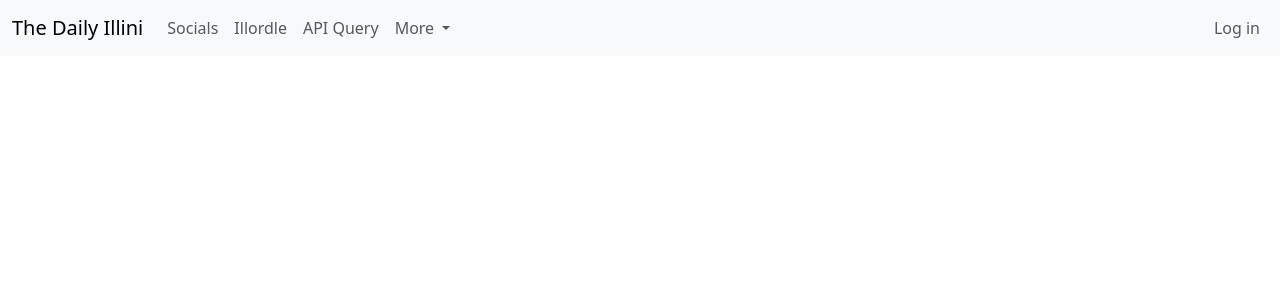
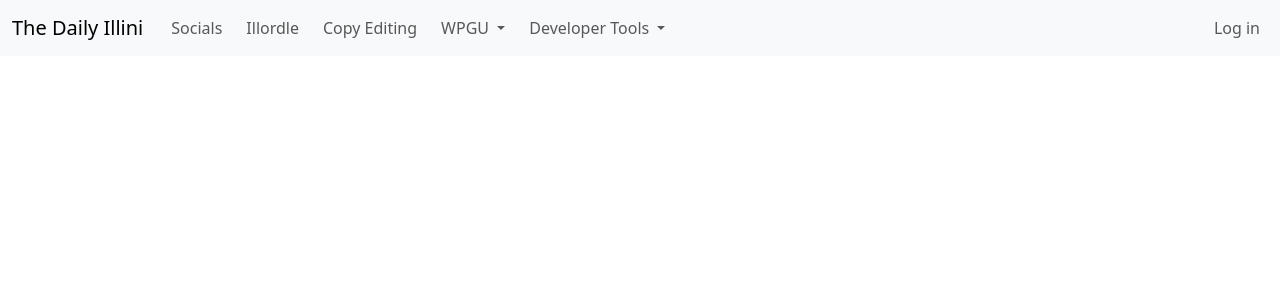
Before and after one commit to Illini-Media-Company/central-backend, a Flask app: page / in a window 1280 px wide. Shown: the top 300 px of the page. Run offline with Flask 2, Linux system fonts and the light colour scheme; parts of the project's set-up code (start-up, migrations or seed data) failed here and were passed over.

Commit message:
Add gcal links to navbar

```diff
--- a/constants.py
+++ b/constants.py
@@ -40,6 +40,7 @@ CC_LIST_MAPPING = {
 RETOOL_API_KEY = os.environ.get("RETOOL_API_KEY", None)
 
 COPY_EDITING_GCAL_ID = "c_ce11637c04b9e766b04cf09ca41c971bd6b567648308d2ee53823cea6672ae4a@group.calendar.google.com"
+WPGU_ON_AIR_GCAL_ID = "c_b888554deb36a74a61aea32bac28ab500ade0003cd2ae61085354e07c2fa0fa0@group.calendar.google.com"
 
 APPS_SCRIPT_RUNNER_EMAIL = "apps-script-runner@illinimedia.com"
 CONTEND_DOC_AUD = (
--- a/main.py
+++ b/main.py
@@ -23,6 +23,7 @@ import requests
 from talisman import Talisman
 
 # Local imports
+import constants
 from constants import (
     GOOGLE_CLIENT_ID,
     GOOGLE_CLIENT_SECRET,
@@ -79,6 +80,14 @@ def load_user(user_id):
 @login_manager.unauthorized_handler
 def unauthorized_callback():
     return redirect("/login?state=" + urllib.parse.quote(request.path))
+
+
+@app.context_processor
+def add_template_context():
+    def get_gcal_url(gcal_id):
+        return f"https://calendar.google.com/calendar?cid={gcal_id}"
+
+    return dict(get_gcal_url=get_gcal_url, constants=constants)
 
 
 @app.route("/")
--- a/templates/base.html
+++ b/templates/base.html
@@ -1,5 +1,5 @@
 {% macro nav_item(url, text) %}
-<li class="nav-item">
+<li class="nav-item px-1">
     {% if request.path.startswith(url) %}
     <a class="nav-link active" aria-current="page" href="{{ url }}">{{ text }}</a>
     {% else %}
@@ -8,9 +8,10 @@
 </li>
 {% endmacro %}
 
-{% macro nav_dropdown_item(url, text) %}
+{% macro nav_dropdown_item(url, text, target) %}
 <li>
-    <a class="dropdown-item" href="{{ url }}">{{ text }}</a>
+    {% set target = target|default('_self') %}
+    <a class="dropdown-item" href="{{ url }}" target="{{ target }}">{{ text }}</a>
 </li>
 {% endmacro %}
 
@@ -29,14 +30,25 @@
                     <ul class="navbar-nav me-auto mb-2 mb-lg-0">
                         {{ nav_item(url_for('socials_routes.dashboard'), 'Socials') }}
                         {{ nav_item(url_for('illordle_routes.dashboard'), 'Illordle') }}
-                        {{ nav_item(url_for('api_query'), 'API Query') }}
-                        <li class="nav-item dropdown">
+                        {{ nav_item(get_gcal_url(constants.COPY_EDITING_GCAL_ID), 'Copy Editing') }}
+
+                        <li class="nav-item px-1 dropdown">
                             <a class="nav-link dropdown-toggle" href="#" role="button" data-bs-toggle="dropdown" aria-expanded="false">
-                                More
+                                WPGU
                             </a>
                             <ul class="dropdown-menu dropdown-menu-end">
+                                {{ nav_dropdown_item(get_gcal_url(constants.WPGU_ON_AIR_GCAL_ID), 'WPGU On-Air Calendar', '_blank') }}
+                                {{ nav_dropdown_item(url_for('retool_routes.wpgu_website'), 'WPGU Website Settings') }}
+                            </ul>
+                        </li>
+
+                        <li class="nav-item px-1 dropdown">
+                            <a class="nav-link dropdown-toggle" href="#" role="button" data-bs-toggle="dropdown" aria-expanded="false">
+                                Developer Tools
+                            </a>
+                            <ul class="dropdown-menu dropdown-menu-end">
+                                {{ nav_dropdown_item(url_for('api_query'), 'API Query') }}
                                 {{ nav_dropdown_item(url_for('constant_contact_routes.cc_login'), 'Authorize Constant Contact') }}
-                                {{ nav_dropdown_item(url_for('retool_routes.wpgu_website'), 'WPGU Website Settings') }}
                             </ul>
                         </li>
                     </ul>
```
